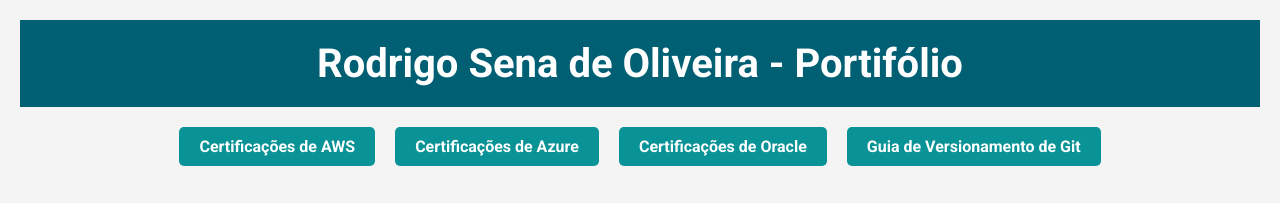
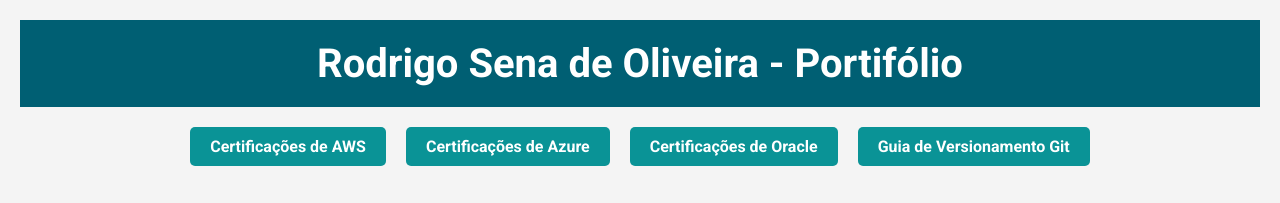
Before and after one commit to rodrigosenna/myportifolio, a plain HTML site: page Index.html in a window 1280 px wide. Shown: the top 203 px of the page. Drawn offline with Linux system fonts and the light colour scheme.

Commit message:
alteracoes

```diff
--- a/Index.html
+++ b/Index.html
@@ -122,7 +122,7 @@
         <a href="src/AWS.html">Certificações de AWS</a>
         <a href="src/Azure.html">Certificações de Azure</a>
         <a href="src/Oracle.html">Certificações de Oracle</a>
-        <a href="src/Oracle.html">Guia de Versionamento de Git</a>
+        <a href="src/Oracle.html">Guia de Versionamento Git</a>
     </nav>
 
     <section>
```
